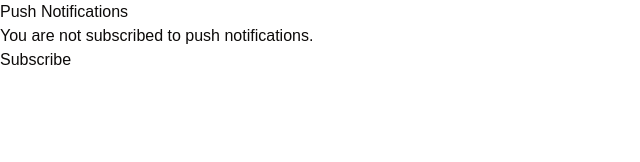
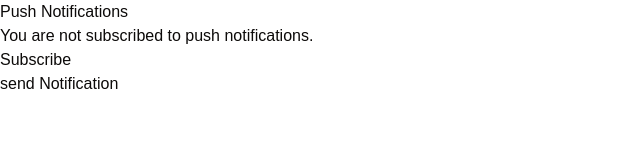
Before and after one commit to MhaFADH/exam_pwa, a Next.js app: page / in a window 1280 px wide. Shown: the top 162 px of the page, without its empty margins (0-640 px from the left). Built offline with nearby package versions, Linux system fonts and the light colour scheme; what web-push would draw is missing.

Commit message:
feat: add normal notif

```diff
--- a/src/app/page.tsx
+++ b/src/app/page.tsx
@@ -75,6 +75,22 @@ function PushNotificationManager() {
     return <p>Push notifications are not supported in this browser.</p>
   }
 
+  function getNotification(){
+    Notification.requestPermission().then((result) => {
+      if (result === "granted") {
+        const notifTitle = 'Go get it';
+        const notifBody = `Created by no one.`;
+        const notifImg = `./favicon.ico`;
+        const options = {
+          body: notifBody,
+          icon: notifImg,
+        };
+        new Notification(notifTitle, options);
+        setTimeout(getNotification, 30000);
+      }
+  }
+)}
+
   return (
     <div>
       <h3>Push Notifications</h3>
@@ -96,6 +112,8 @@ function PushNotificationManager() {
           <button onClick={subscribeToPush}>Subscribe</button>
         </>
       )}
+      <br />
+      <button onClick={getNotification}>send Notification</button>
     </div>
   )
 }
```
